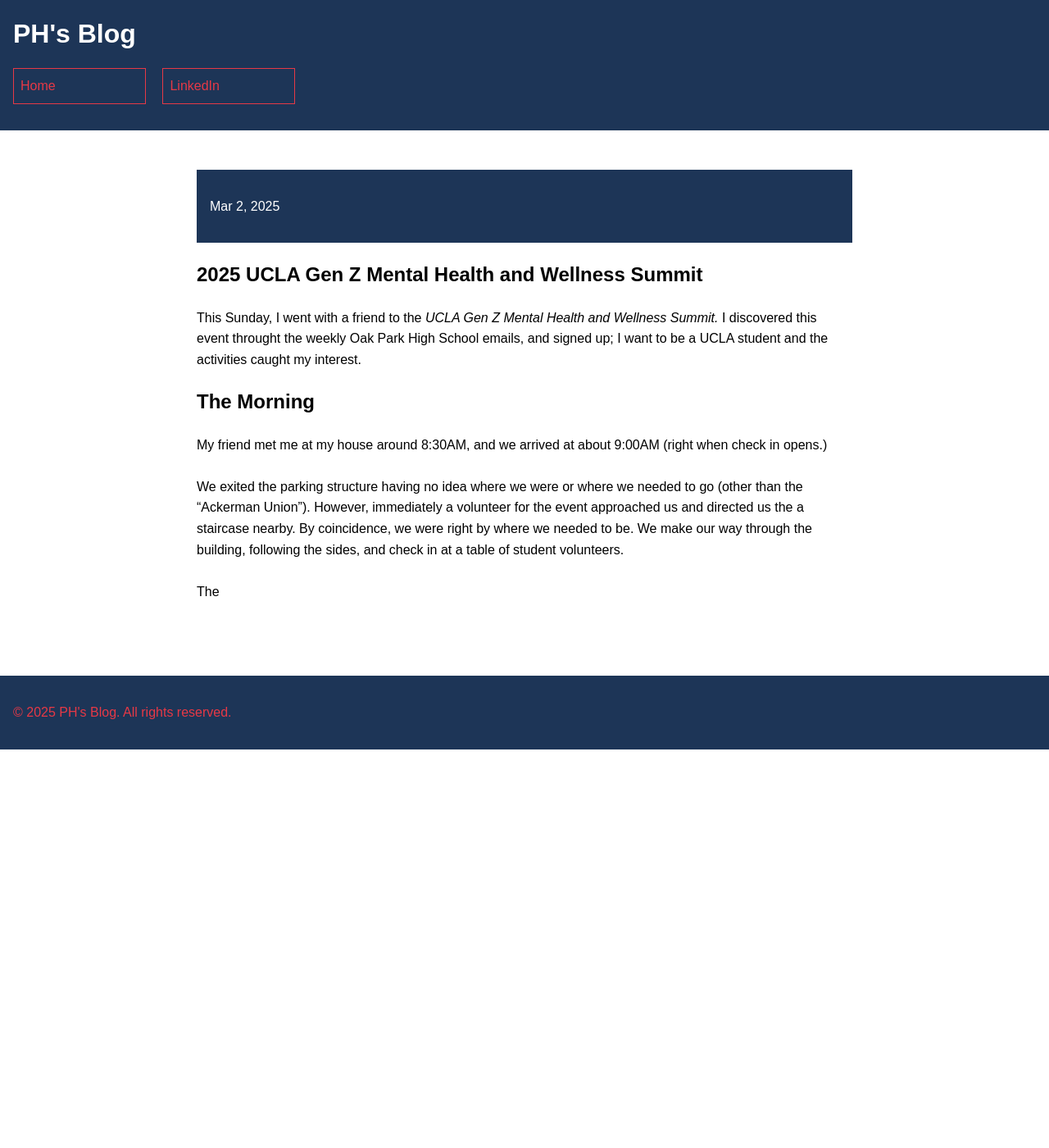
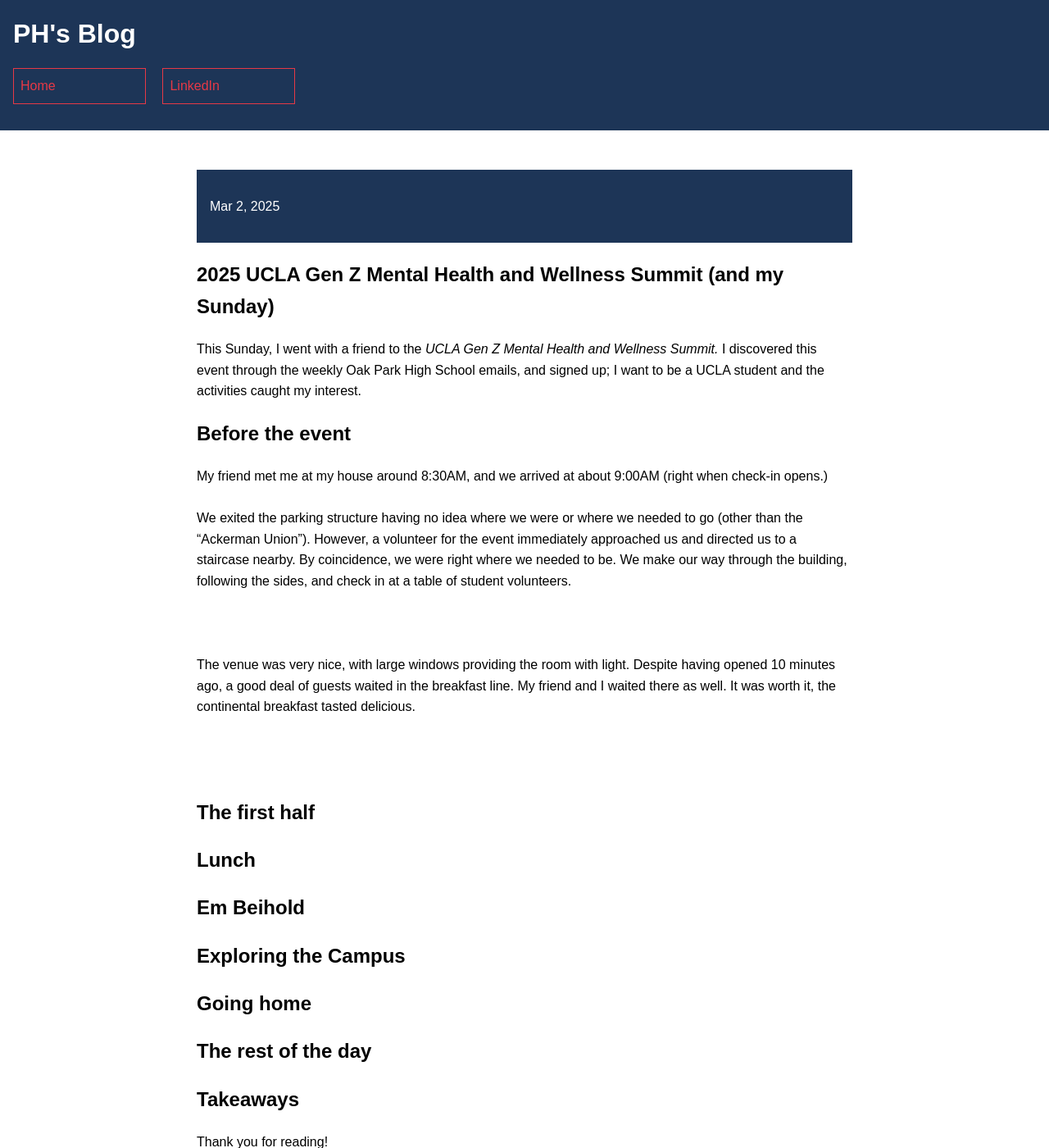
Before and after one commit to CaptainSapphire/PH-s-Blog, a Jekyll site: the page built from _posts/2025-03-02-UCLA-Wellness-Summit.md, in a window 1280 px wide and 1400 px high. Shown: the whole window at 82% size. Built offline with Jekyll 4.4.1, drawn with Linux system fonts in a browser that asks for light colours; our own code applies the rules of GitHub Pages for plain Markdown files.

Commit message:
Update 2025-03-02-UCLA-Wellness-Summit.md

```diff
--- a/_posts/2025-03-02-UCLA-Wellness-Summit.md
+++ b/_posts/2025-03-02-UCLA-Wellness-Summit.md
@@ -1,9 +1,27 @@
-# 2025 UCLA Gen Z Mental Health and Wellness Summit
+# 2025 UCLA Gen Z Mental Health and Wellness Summit (and my Sunday)
 This Sunday, I went with a friend to the *UCLA Gen Z Mental Health and Wellness Summit.*
-I discovered this event throught the weekly Oak Park High School emails, and signed up; I want to be a UCLA student and the activities caught my interest.
+I discovered this event through the weekly Oak Park High School emails, and signed up; I want to be a UCLA student and the activities caught my interest.
 
-# The Morning
-My friend met me at my house around 8:30AM, and we arrived at about 9:00AM (right when check in opens.) <br><br>
-We exited the parking structure having no idea where we were or where we needed to go (other than the "Ackerman Union"). However, immediately a volunteer for the event
-approached us and directed us the a staircase nearby. By coincidence, we were right by where we needed to be. We make our way through the building, following the sides, and check in at a table of student volunteers. <br><br>
-The
+# Before the event
+My friend met me at my house around 8:30AM, and we arrived at about 9:00AM (right when check-in opens.) <br><br>
+We exited the parking structure having no idea where we were or where we needed to go (other than the "Ackerman Union"). However, a volunteer for the event
+immediately approached us and directed us to a staircase nearby. By coincidence, we were right where we needed to be. We make our way through the building, following the sides, and check in at a table of student volunteers. <br><br>
+![]() <br><br>
+The venue was very nice, with large windows providing the room with light. Despite having opened 10 minutes ago, a good deal of guests waited in the breakfast line. My friend and I waited there as well. It was worth it, the continental breakfast tasted delicious. <br><br>
+![]() <br><br>
+
+# The first half
+
+# Lunch
+
+# Em Beihold
+
+# Exploring the Campus
+
+# Going home
+
+# The rest of the day
+
+# Takeaways
+
+Thank you for reading!
```
